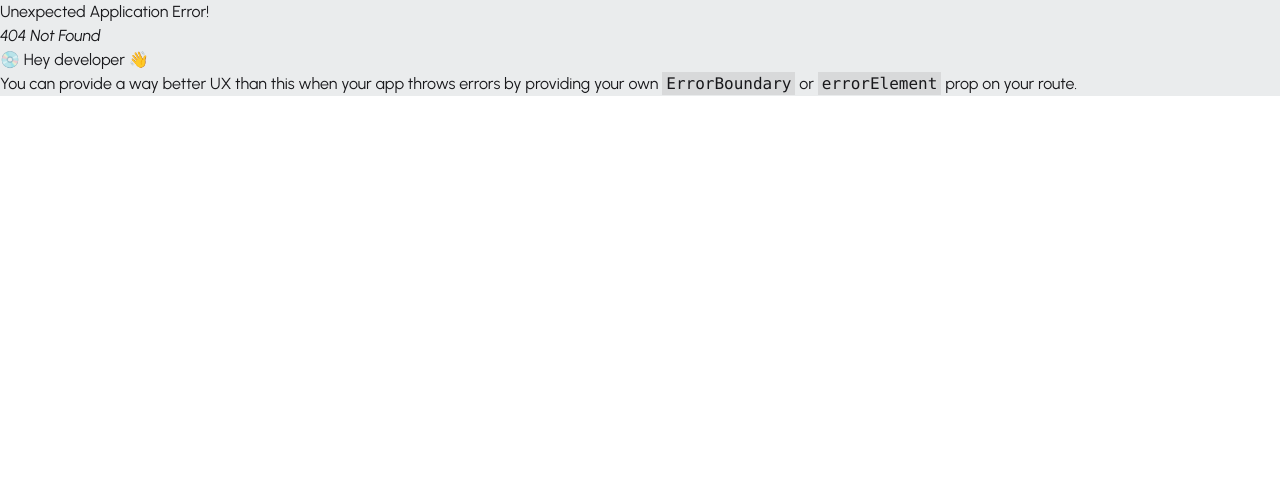
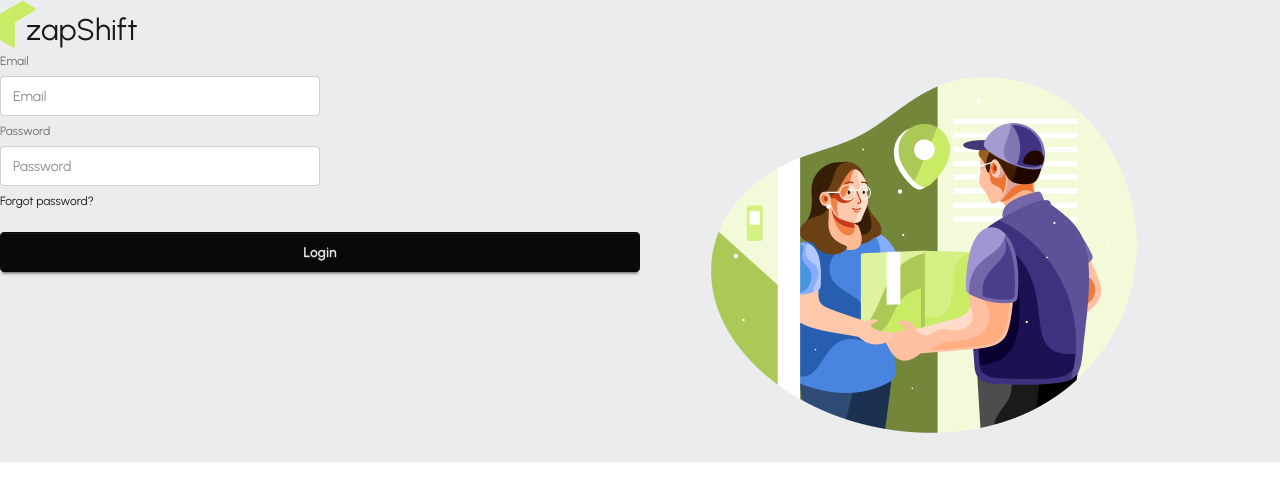
Before and after one commit to imjhrakib/zapShift, a React (Vite) app: page /register in a window 1280 px wide. Before the commit this address had no page. Shown: the top 500 px of the page. Built offline with nearby package versions, Linux system fonts and the light colour scheme.

Commit message:
added register page

```diff
--- a/package.json
+++ b/package.json
@@ -14,6 +14,7 @@
     "leaflet": "^1.9.4",
     "react": "^19.2.0",
     "react-dom": "^19.2.0",
+    "react-hook-form": "^7.66.1",
     "react-icons": "^5.5.0",
     "react-leaflet": "^5.0.0-rc.2",
     "react-responsive-carousel": "^3.2.23",
--- /dev/null
+++ b/src/layouts/AuthLayout.jsx
@@ -0,0 +1,21 @@
+import React from "react";
+import Logo from "../components/Logo/Logo";
+import { Outlet } from "react-router";
+import authImg from "../assets/authImage.png";
+const AuthLayout = () => {
+  return (
+    <div className="max-w-7xl mx-auto">
+      <Logo></Logo>
+      <div className="flex">
+        <div className="flex-1">
+          <Outlet></Outlet>
+        </div>
+        <div className="flex-1">
+          <img src={authImg} alt="" />
+        </div>
+      </div>
+    </div>
+  );
+};
+
+export default AuthLayout;
--- /dev/null
+++ b/src/pages/Auth/Login/Login.jsx
@@ -0,0 +1,7 @@
+import React from "react";
+
+const Login = () => {
+  return <div>This is login</div>;
+};
+
+export default Login;
--- /dev/null
+++ b/src/pages/Auth/Register/Register.jsx
@@ -0,0 +1,50 @@
+import React from "react";
+import { useForm } from "react-hook-form";
+
+const Register = () => {
+  const {
+    register,
+    handleSubmit,
+    formState: { errors },
+  } = useForm();
+  const handleRegistration = (data) => {
+    console.log("after register", data);
+  };
+  return (
+    <div>
+      <form onSubmit={handleSubmit(handleRegistration)}>
+        <fieldset className="fieldset">
+          <label className="label">Email</label>
+          <input
+            type="email"
+            {...register("email", { required: true })}
+            className="input"
+            placeholder="Email"
+          />
+          {errors.email?.type === "required" && (
+            <p className="text-red-500">Email is required.</p>
+          )}
+          <label className="label">Password</label>
+          <input
+            type="password"
+            {...register("password", { required: true, minLength: 6 })}
+            className="input"
+            placeholder="Password"
+          />
+          {errors.password?.type === "required" && (
+            <p className="text-red-500">password is required</p>
+          )}
+          {errors.password?.type === "minLength" && (
+            <p>Password must be 6 character</p>
+          )}
+          <div>
+            <a className="link link-hover">Forgot password?</a>
+          </div>
+          <button className="btn btn-neutral mt-4">Login</button>
+        </fieldset>
+      </form>
+    </div>
+  );
+};
+
+export default Register;
--- a/src/routes/router.jsx
+++ b/src/routes/router.jsx
@@ -2,6 +2,9 @@
 import RootLayout from "../layouts/RootLayout";
 import Home from "../pages/Home/Home/Home";
 import Coverage from "../pages/Coverage/Coverage";
+import AuthLayout from "../layouts/AuthLayout";
+import Login from "../pages/Auth/Login/Login";
+import Register from "../pages/Auth/Register/Register";
 
 export const router = createBrowserRouter([
   {
@@ -19,4 +22,18 @@
       },
     ],
   },
+  {
+    path: "/",
+    Component: AuthLayout,
+    children: [
+      {
+        path: "login",
+        Component: Login,
+      },
+      {
+        path: "register",
+        Component: Register,
+      },
+    ],
+  },
 ]);
```
Also changed, not shown: 1 other file (tests, documents, lock files or other folders).
